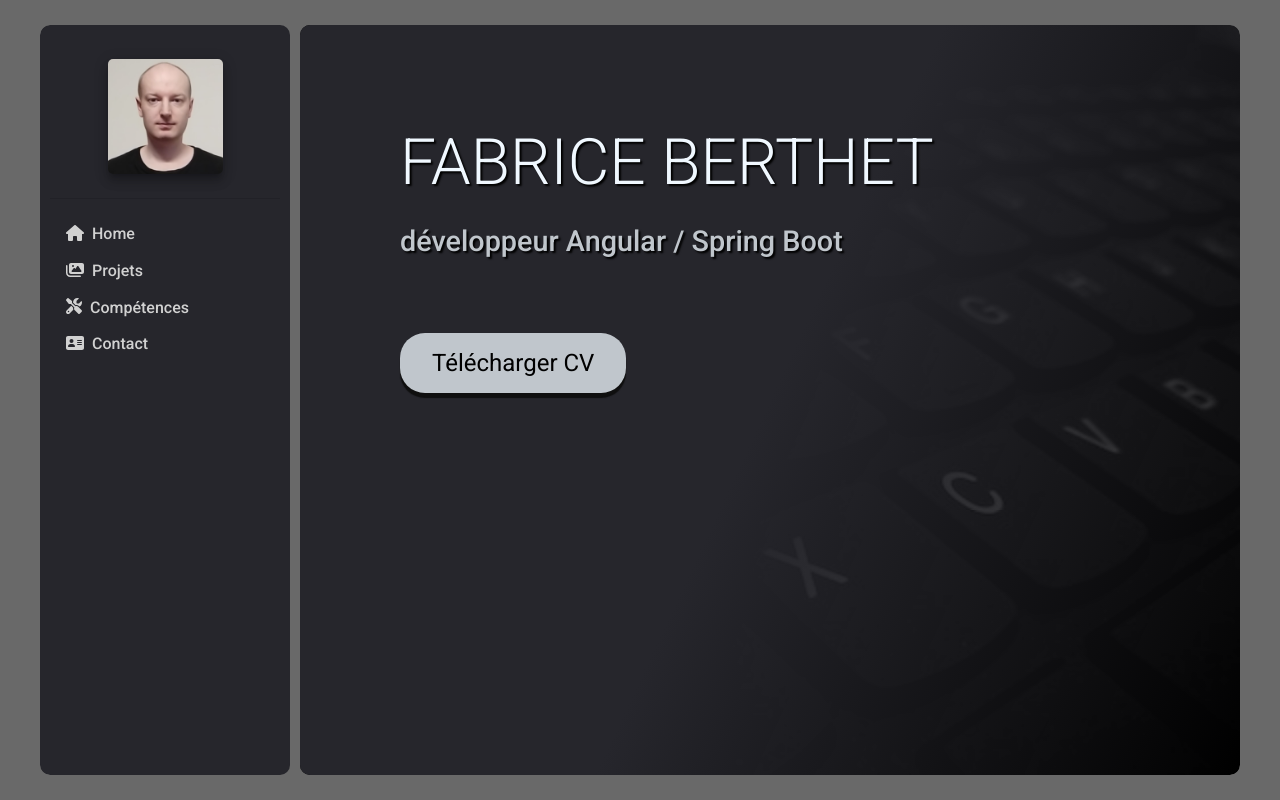
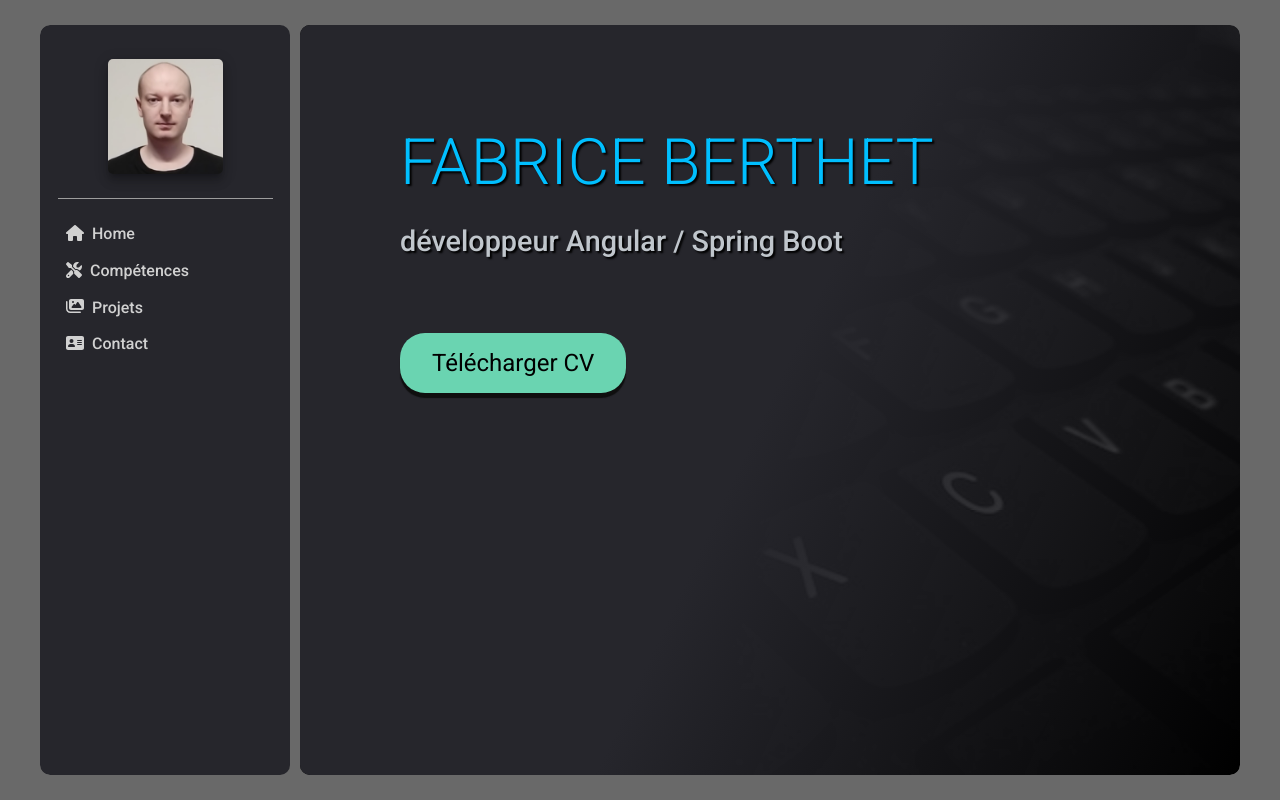
Before and after one commit to faberthet/cv, an Angular app: page / in a window 1280 px wide. Built offline with nearby package versions, Linux system fonts and the light colour scheme.

Commit message:
couleurs

```diff
--- a/src/app/app.component.css
+++ b/src/app/app.component.css
@@ -45,6 +45,9 @@
     border-right:none;
     color: rgb(209, 209, 209);
 }
+.sidenav-icon{
+    /* color:aquamarine; */
+}
 
 mat-sidenav-content{
     /* height: calc(100vh - 98px); */
@@ -68,10 +71,13 @@
 border-radius: 5px;
 }
 .name{
-
+text-align: center;
+margin-bottom: 0.3rem;
 }
 .fonction{
-
+text-align: center;
+font-size: 0.8rem;
+margin-bottom: 1rem;
 }
 
 .item{
@@ -97,8 +103,10 @@
 }
 
 mat-divider{
-
+    margin: 0 auto;
     margin-bottom: 16px;
+    background-color: rgb(179, 179, 179);
+    width: 215px;
 }
 
 
--- a/src/app/app.component.html
+++ b/src/app/app.component.html
@@ -12,7 +12,7 @@
   <mat-sidenav #sidenav="matSidenav">
     <img class="avatar mat-elevation-z8" src="assets/images/photocarre.png" alt="photo">
     <!-- <h4 class="name"> Fabrice Berthet</h4>
-    <div class="fonction"> développeur Angular / Spring Boot</div> -->
+    <div class="fonction"> développeur Angular Spring boot</div>  -->
     <mat-divider></mat-divider>
     <a routerLink="/">
       <button mat-button class="item">
@@ -20,16 +20,16 @@
         <span>Home</span>
       </button>
     </a>
+    <a routerLink="/competences">
+      <button mat-button class="item">
+        <fa-icon class="sidenav-icon" [icon]="faScrewdriver" ></fa-icon>
+        <span>Compétences</span>
+      </button>
+    </a>
     <a routerLink="/projets">
       <button mat-button class="item">
         <fa-icon class="sidenav-icon" [icon]="faImages" ></fa-icon>
         <span>Projets</span>
-      </button>
-    </a>
-    <a routerLink="/competences">
-      <button mat-button class="item">
-        <fa-icon class="sidenav-icon" [icon]="faScrewdriver" ></fa-icon>
-        <span>Compétences</span>
       </button>
     </a>
     <a routerLink="/contact">
--- a/src/app/data/portfolioData.ts
+++ b/src/app/data/portfolioData.ts
@@ -23,7 +23,7 @@
         name:'Mots croisés',
         languages:['java','typescript', 'css'],
         source: 'https://github.com/faberthet/MotCroises',
-        info: 'Mon tout dernier projet Java à l\'université, utilisant Java FX',
+        info: 'Mon tout dernier projet Java à l\'université, avec Java FX',
         picture:'mot1.jpg',
         demo:'https://drive.google.com/file/d/1OBjtPZnd4cNwq7GAXpGnx4FAuSIvLgC6/view',
         website:''
--- a/src/app/pages/contact/contact.component.css
+++ b/src/app/pages/contact/contact.component.css
@@ -7,7 +7,7 @@
     width: 100%;
     position: relative;
     /* z-index: -2; */
-
+    color: #b3b3b3;
 
 }
  .contactcontent::before{
@@ -44,6 +44,7 @@
     padding: 10px 50px;
     margin: 0 auto;
 
+
 }
 .contactcadre > .item{
     display: flex;
@@ -61,6 +62,7 @@
 h1{
     width: max-content;
     margin: 10px auto;
+    color: aquamarine;
 }
 .icotem{
     margin-right:  40px;
@@ -79,13 +81,13 @@
         align-items: center;
          width: 150px;
          font-size: 1rem;
-        background-color: rgb(84, 168, 140);
+        background-color: #26262c;;
          padding: 10px 0;
         border-radius: 25px;
         transition: 0.2s ease;
 }
     .reso > a:hover{
-        background-color:rgb(63, 128, 106);
+        background-color:#3f3f49;
     }
     .reso > a > fa-icon{
         margin-top: 5px;
@@ -94,3 +96,6 @@
         color: inherit;
         text-decoration: inherit;
     }
+    fa-icon{
+        color: aquamarine;
+    }
--- a/src/app/pages/contact/contact.component.html
+++ b/src/app/pages/contact/contact.component.html
@@ -3,7 +3,7 @@
     <div class="contactcadre mat-elevation-z8">
         <h1>Contactez moi</h1>
         <div class="trait"></div>
-        <div class="item"><fa-icon class="icotem" [icon]="faLocation" ></fa-icon> Rennes</div>
+        <div class="item"><fa-icon class="icotem" [icon]="faLocation" ></fa-icon> &nbsp;Rennes</div>
         <div class="item"><fa-icon class="icotem" [icon]="faEnvelope" ></fa-icon> faberthet35@gmail.com</div>
         <div class="item"><fa-icon class="icotem" [icon]="faPhone" ></fa-icon> 0752064430</div>
     </div>
--- a/src/app/pages/home/home.component.css
+++ b/src/app/pages/home/home.component.css
@@ -31,6 +31,8 @@
     margin-top: 0;
     margin-bottom: 1rem;
     text-shadow: 2px 2px 2px black;
+    color:rgb(192, 198, 204);
+    color:deepskyblue;
 }
 h2{
 font-size: 1.8rem;
@@ -47,14 +49,14 @@
     display: block;
     width: max-content;
     font-size: 1.5rem;
-    background-color:rgb(192, 198, 204);
+    background-color:rgb(106, 212, 177);
     padding: 1rem 2rem;
     border-radius: 25px;
     box-shadow: 0 5px 1px rgb(15, 15, 15);
     transition: 0.2s ease;
 }
 .pdf a:hover{
-    background-color:rgb(147, 151, 156);
+    background-color:aquamarine;
 }
 a{
     color: inherit;
```
